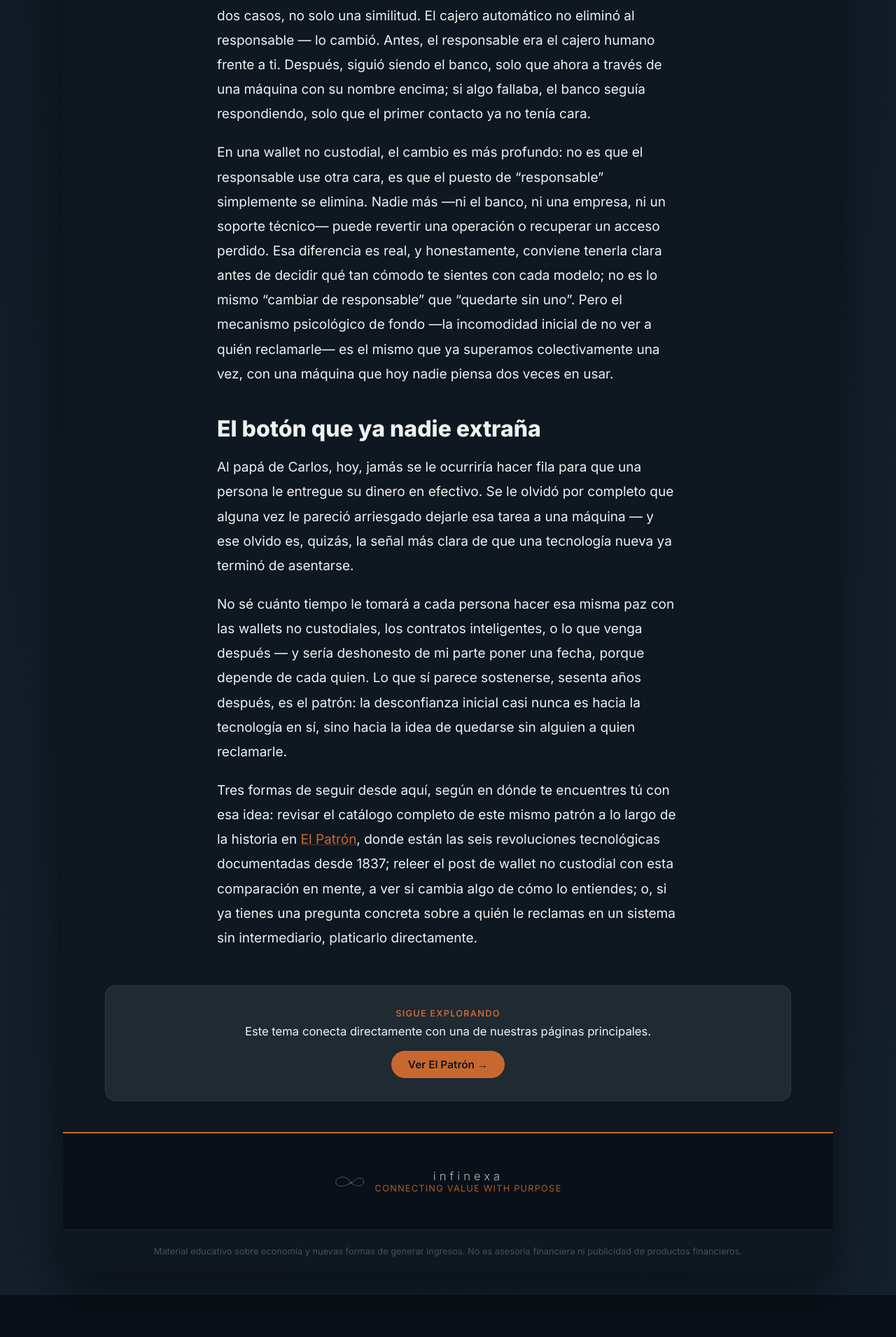
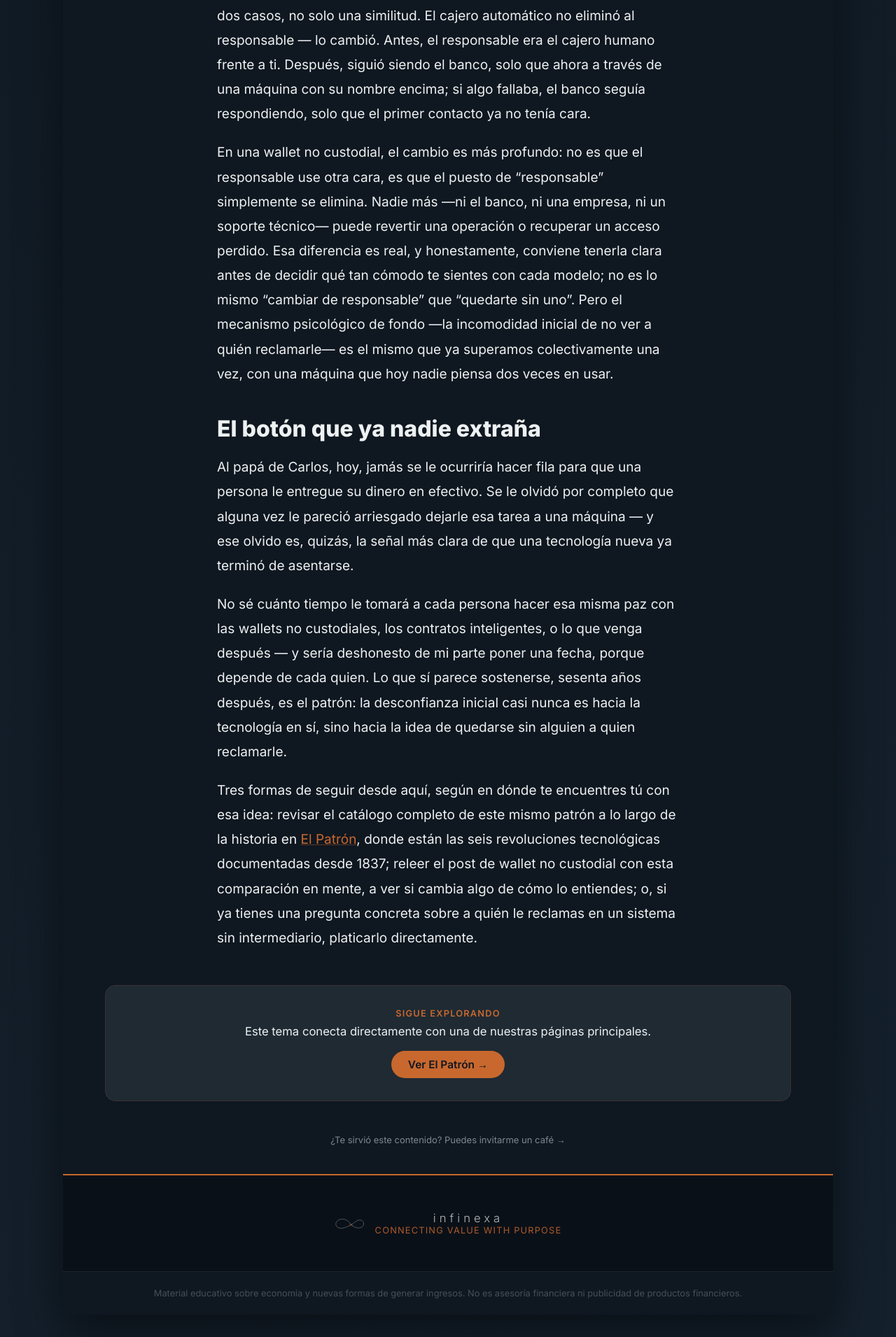
Before and after one commit to Appsalex/infinexa, a Jekyll site: the page built from _posts/2026-06-29-cajero-automatico-wallet.md, in a window 1280 px wide. Shown: the part 4425-6336 px from the top of the page at 70% size. Built offline with Jekyll 4.4.1, drawn with Linux system fonts in a browser that asks for light colours; before the commit the page ends 6276 px from its top, so only the background shows below that.

Commit message:
Agregar enlace discreto a /donativo/ al final de los 5 posts del blog

```diff
--- a/_layouts/post.html
+++ b/_layouts/post.html
@@ -22,6 +22,10 @@ layout: default
   <a class="pillar-cta-btn" href="{{ page.pillar | relative_url }}">{{ page.pillar_label | default: "Ver más" }} →</a>
 </div>
 {% endif %}
+
+<div class="donativo-hint">
+  <a href="{{ '/donativo/' | relative_url }}">¿Te sirvió este contenido? Puedes invitarme un café →</a>
+</div>
 
 <style>
 /* ── HEADER DEL POST ── */
@@ -59,6 +63,9 @@ layout: default
 .pillar-cta-label{font-size:clamp(12px,1vw,13px);font-weight:600;letter-spacing:1.2px;text-transform:uppercase;color:var(--cobre);margin-bottom:8px;}
 .pillar-cta-text{font-size:clamp(15px,1.3vw,17px);color:var(--plata-cl);margin-bottom:clamp(14px,1.8vw,18px);}
 .pillar-cta-btn{display:inline-block;font-size:clamp(14px,1.2vw,16px);font-weight:600;color:var(--grafito-dk);background:var(--cobre);padding:10px 24px;border-radius:100px;text-decoration:none;}
+.donativo-hint{text-align:center;padding:0 var(--pad) clamp(28px,4vw,40px);}
+.donativo-hint a{font-size:13px;color:var(--tmuted,var(--plata));opacity:.6;text-decoration:none;}
+.donativo-hint a:hover{opacity:1;color:var(--cobre);}
 
 /* ── TARJETAS DE COMPARACIÓN (reemplazan imágenes con texto pequeño) ── */
 .section-label-inline{text-align:center;font-size:13px;font-weight:700;letter-spacing:1.5px;text-transform:uppercase;color:var(--cobre);margin-bottom:clamp(16px,2vw,22px);}
```
Also changed, not shown: 1 other file.
